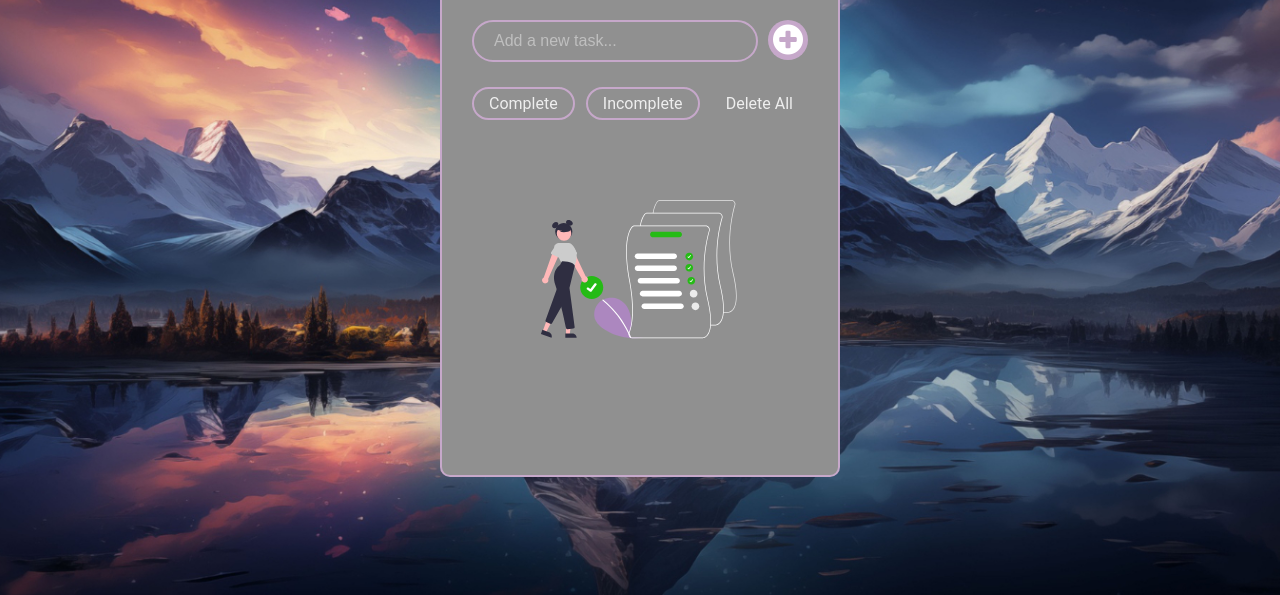
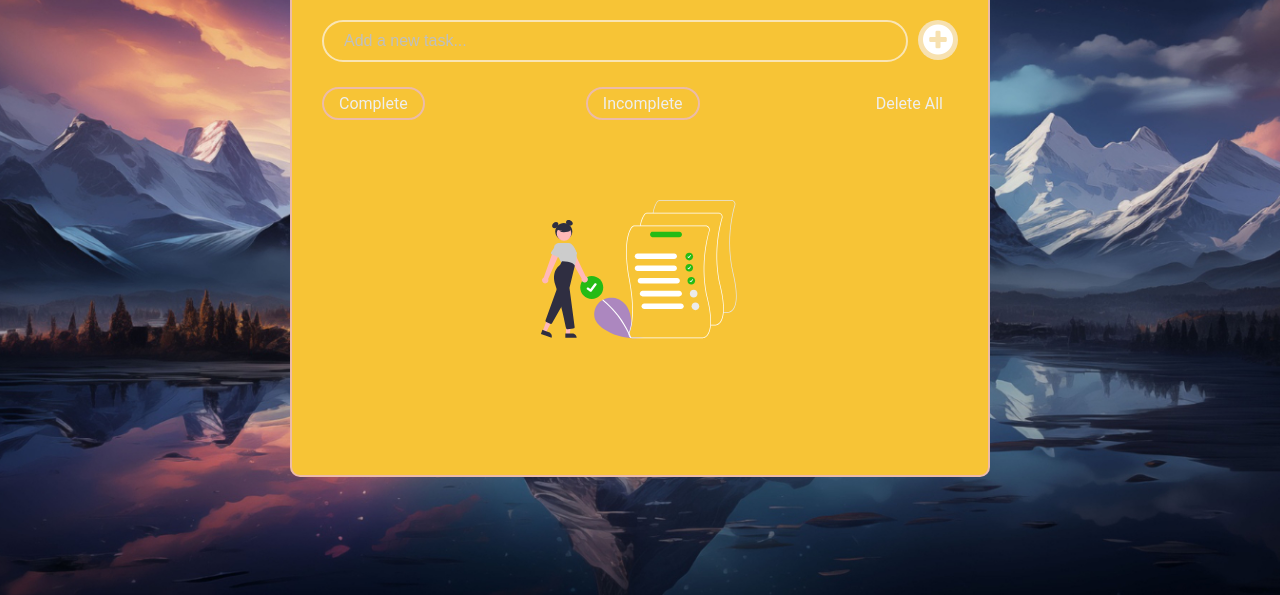
Before and after one commit to sureshnayak21/To-do-list-, a plain HTML site: page index.html in a window 1280 px wide. Shown: the part 205-800 px from the top of the page. Drawn offline with Linux system fonts and the light colour scheme.

Commit message:
Update style.css

```diff
--- a/style.css
+++ b/style.css
@@ -18,11 +18,11 @@ body {
 }
 
 .container {
-  width: 400px;
+  width: 700px;
   height: auto;
   min-height: 400px;
   padding: 30px;
-  background: #909090;
+  background:	rgb(247, 196, 54);
   border: 2px solid #e6b7eca1;
   border-radius: 10px;
   backdrop-filter: blur(15px);
@@ -45,7 +45,7 @@ h1 {
   outline: none;
   padding: 10px 10px 10px 20px;
   background-color: transparent;
-  border: 2px solid #e6b7eca1;
+  border: 2px solid #fcf9fda1;
   border-radius: 30px;
   color: #eee;
   font-size: 16px;
@@ -59,7 +59,7 @@ h1 {
 .add-button {
   border: none;
   outline: none;
-  background: #e6b7eca1;
+  background: #f7f2f8a1;
   color: #fff;
   font-size: 35px;
   cursor: pointer;
```
